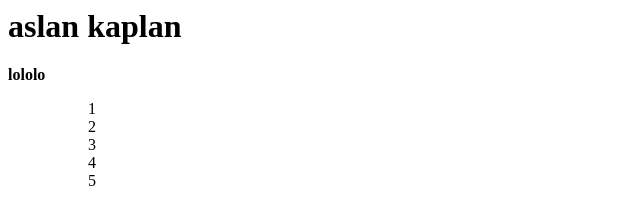
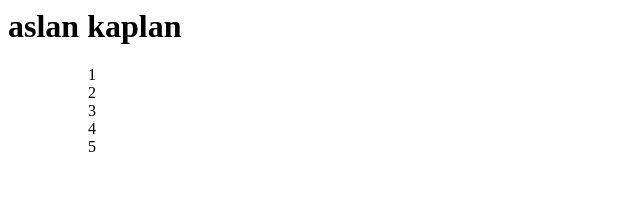
Before and after one commit to denizOgut/KodluyoruzJava102, a plain HTML site: page index.html in a window 1280 px wide. Shown: the full height of the page, 0-640 px from the left. Drawn offline with Linux system fonts and the light colour scheme.

Commit message:
git fetch origin master

```diff
--- a/index.html
+++ b/index.html
@@ -4,7 +4,7 @@
     </head>
     <body>
         <h1>aslan kaplan</h1>
-        <b>lololo</b>
+
         <UL>
             <ol>1</ol>
         <ol>2</ol>
```
Also changed, not shown: 1 other file.
